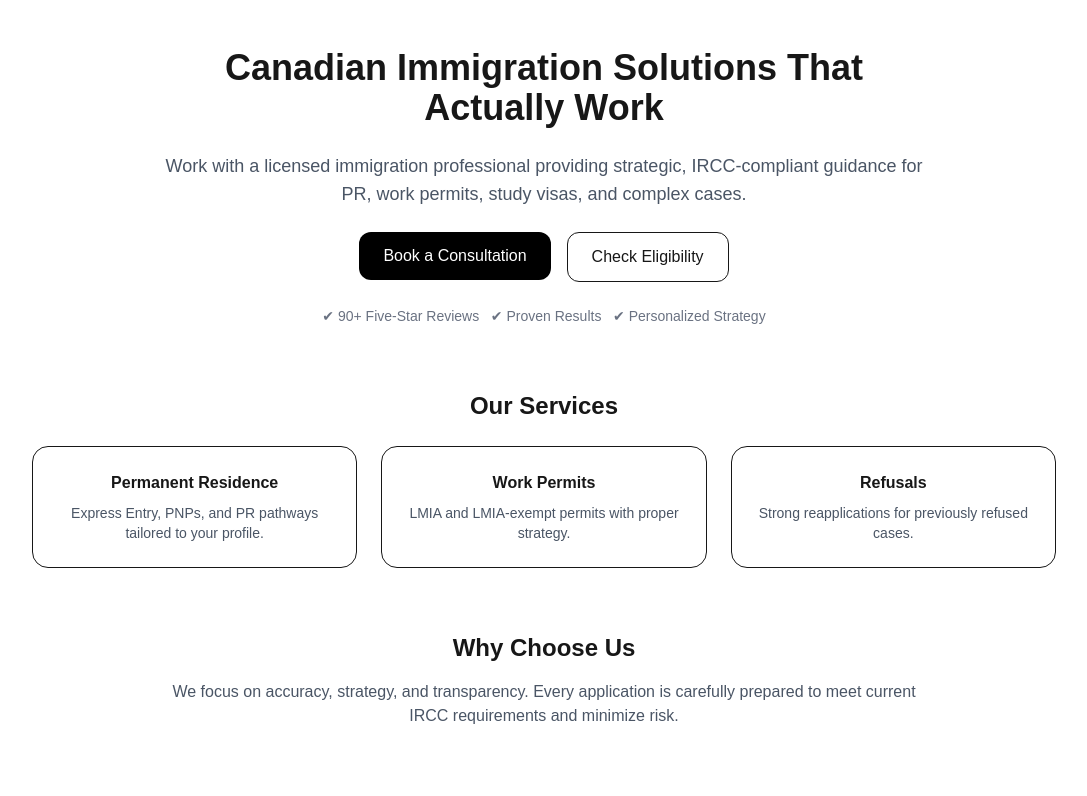
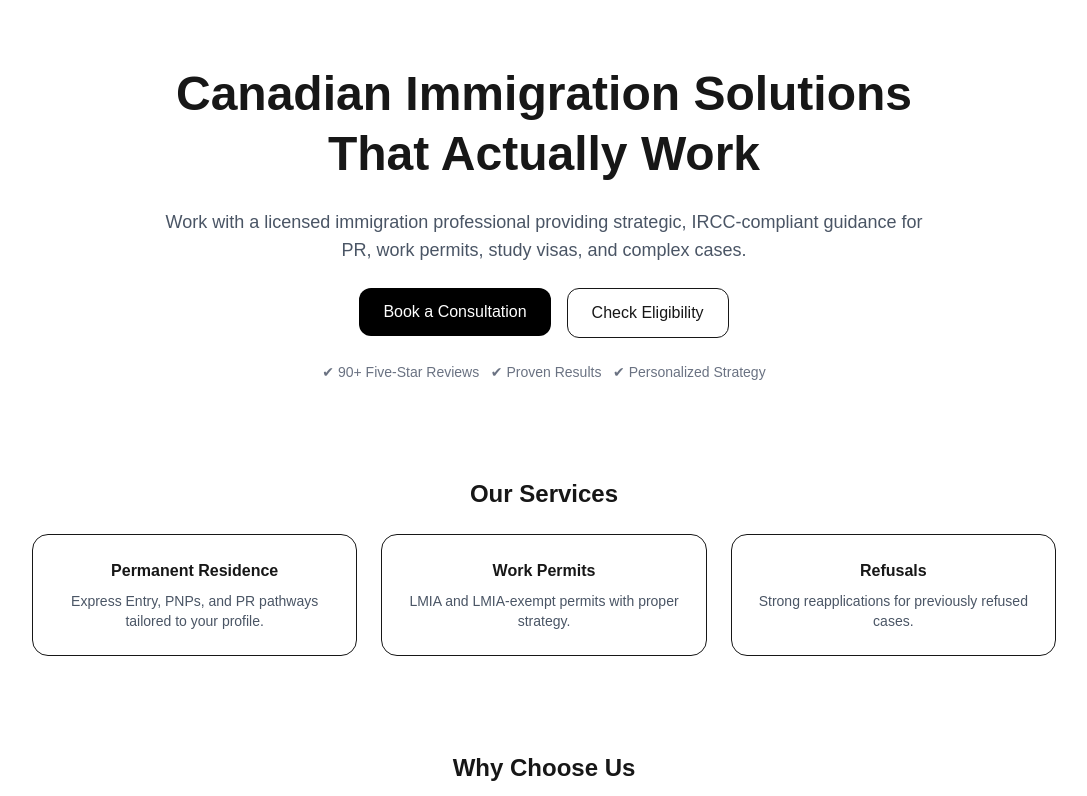
Before and after one commit to poojachawlaimmigration/pooja-immigration-site, a Next.js app: page / in a window 1280 px wide. Shown: the top 796 px of the page, without its empty margins (96-1183 px from the left). Built offline with nearby package versions, Linux system fonts and the light colour scheme.

Commit message:
Improved homepage conversion section

```diff
--- a/app/page.tsx
+++ b/app/page.tsx
@@ -1,9 +1,9 @@
 export default function Home() {
   return (
-    <main className="flex flex-col items-center text-center px-6 py-12 space-y-16">
+    <main className="flex flex-col items-center text-center px-6 py-16 space-y-24 max-w-6xl mx-auto">
 
       <section className="max-w-3xl space-y-6">
-        <h1 className="text-4xl font-bold">
+        <h1 className="text-5xl font-bold leading-tight">
           Canadian Immigration Solutions That Actually Work
         </h1>
         <p className="text-lg text-gray-600">
```
